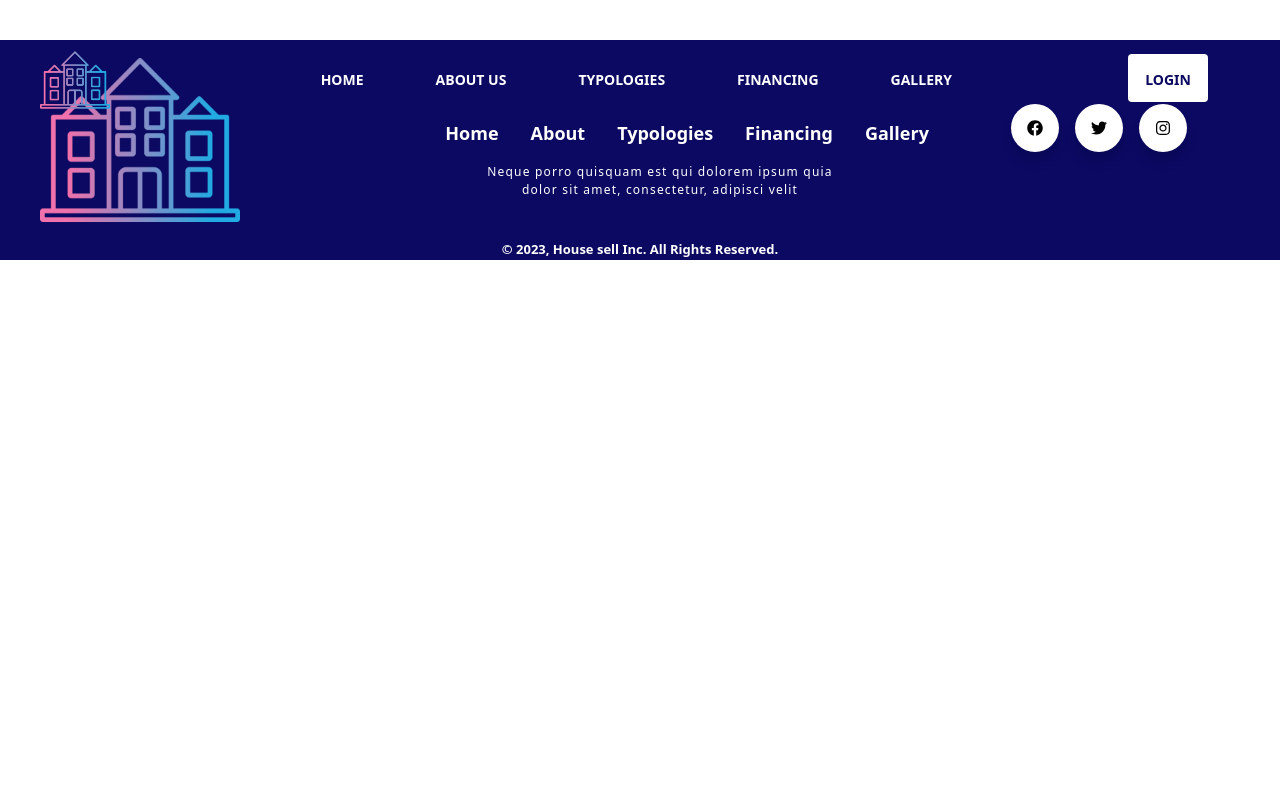
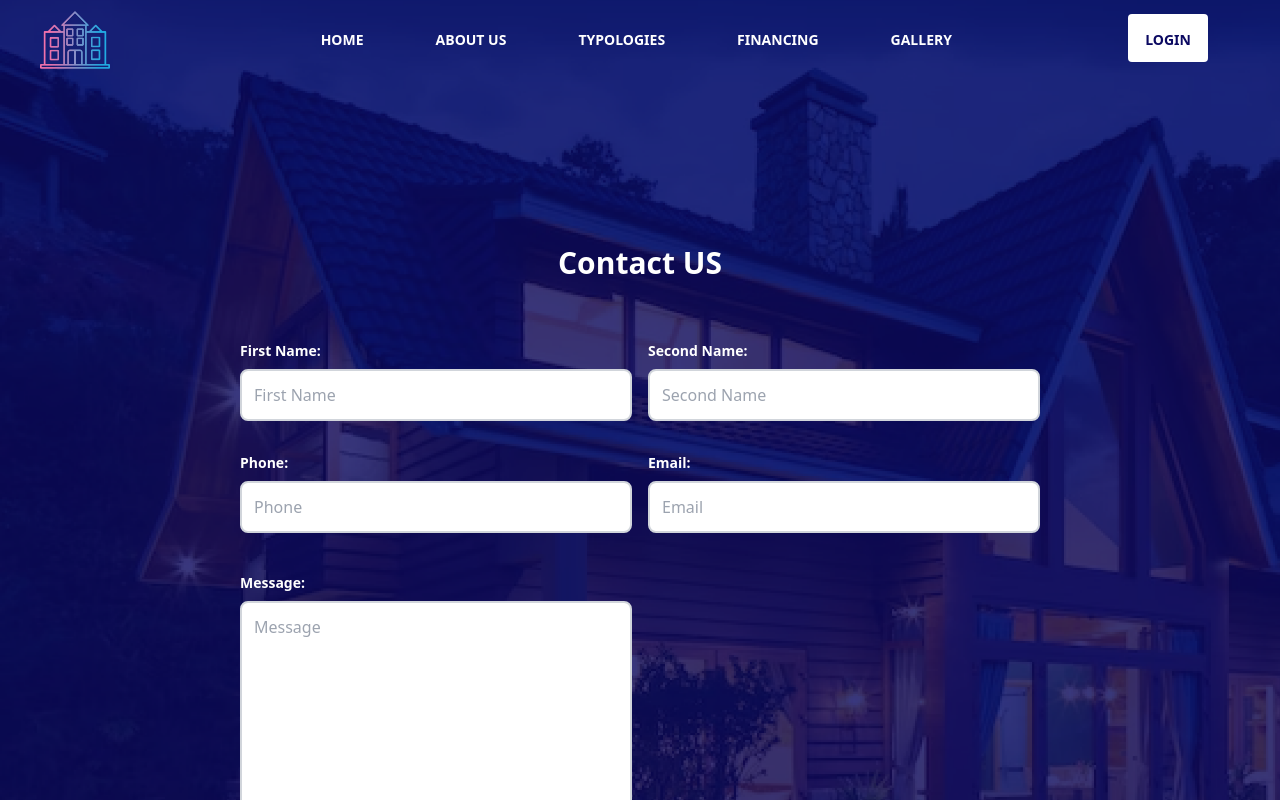
Before and after one commit to nyirurugoomar/House-Rent-App, a React (Create React App) app: page /login in a window 1280 px wide. Shown: the top 800 px of the page. Built offline with nearby package versions, Linux system fonts and the light colour scheme.

Commit message:
legistration form

```diff
--- a/src/App.js
+++ b/src/App.js
@@ -4,6 +4,7 @@ import Home from './components/Home';
 import Navbar from './components/Navbar';
 import { BrowserRouter as Router,Route, Switch} from 'react-router-dom';
 import Footer from './components/Footer';
+import Login from './components/pages/Login';
 
 function App() {
   return (
@@ -12,6 +13,7 @@ function App() {
     <Navbar/>
     <Switch>
        <Route exact path='/' component={Home}/>
+       <Route path='/login' component={Login}/>
 
     </Switch>
      <Footer/>
--- a/src/components/Navbar.jsx
+++ b/src/components/Navbar.jsx
@@ -55,9 +55,9 @@ useEffect(()=>{
                     {/* <NavLink to="/productpage" > */}
                     <li className='ml-10 text-sm uppercase hover:border-b-2 border-white text-white p-4 font-bold'>Gallery</li>
                     {/* </NavLink> */}
-                    {/* <NavLink to="/contact" > */}
+                    <NavLink to="/login" >
                     <li className='ml-40 text-sm uppercase hover:border-b-2 cursor-pointer text-[#0B0961] text-center font-bold bg-white p-4 rounded h-12 w-20  '>Login</li>
-                    {/* </NavLink> */}
+                    </NavLink>
             </ul>
 
             <div onClick={handleNav} className='md:hidden cursor-pointer'>
--- /dev/null
+++ b/src/components/pages/Login.jsx
@@ -0,0 +1,79 @@
+import React from 'react'
+
+function Login() {
+  return (
+
+    <div className='h-full w-full md:bg-hero-bg   bg-cover'>
+
+        <div className='pt-40  text-center'>
+            <div className=' mx-40'>
+              <div className='p-20'>
+            <h1 className='text-center text-[30px] font-[700] font-krona text-white mb-10'>Contact US</h1>
+                <form
+                  action=""
+                  method=""
+                  enctype=""
+                >
+                <div className='grid md:grid-cols-2 gap-4 w-full py-2'>
+                  <div className='flex flex-col'>
+                    <label className='text-sm py-2 font-[700] font-krona text-white text-start'>First Name:</label>
+                    <input
+                      className='border-2 rounded-lg p-3 flex border-gray-300'
+                      type='fname'
+                      name='fname'
+                      placeholder='First Name'
+                    />
+                  </div>
+                  <div className='flex flex-col'>
+                    <label className='text-sm py-2 font-[700] font-krona text-white text-start'>
+                    Second Name:
+                    </label>
+                    <input
+                      className='border-2 rounded-lg p-3 flex border-gray-300'
+                      type='lname'
+                      name='lname'
+                      placeholder='Second Name'
+                    />
+                  </div>
+                  <div className='flex flex-col py-2'>
+                  <label className='text-sm py-2 font-[700] font-krona text-white text-start'>Phone:</label>
+                  <input
+                    className='border-2 rounded-lg p-3 flex border-gray-300'
+                    type='number'
+                    name='phone'
+                    placeholder='Phone'
+                  />
+                </div>
+                <div className='flex flex-col py-2'>
+                  <label className=' text-sm py-2 font-[700] font-krona text-white text-start'>Email:</label>
+                  <input
+                    className='border-2 rounded-lg p-3 flex border-gray-300'
+                    type='email'
+                    name='email'
+                    placeholder='Email'
+                  />
+                </div>
+                <div className='flex flex-col py-2 '>
+                  <label className=' text-sm py-2 font-[700] font-krona text-white text-start'>Message:</label>
+                  <textarea
+                    className='border-2 rounded-lg p-3 border-gray-300 '
+                    rows='10'
+                    name='message'
+                    placeholder='Message'
+                  ></textarea>
+                </div>
+                </div>
+                <button type="submit" className='w-[150px] p-4 text-black mt-4 bg-white rounded-2xl hover:bg-[#0B0961] hover:text-white font-[700] font-krona mr-[40rem]'>
+                Submit
+                </button>
+                </form>
+            </div>
+            </div>
+
+        </div>
+
+    </div>
+  )
+}
+
+export default Login
```
Also changed, not shown: 1 other file (tests, documents, lock files or other folders).
